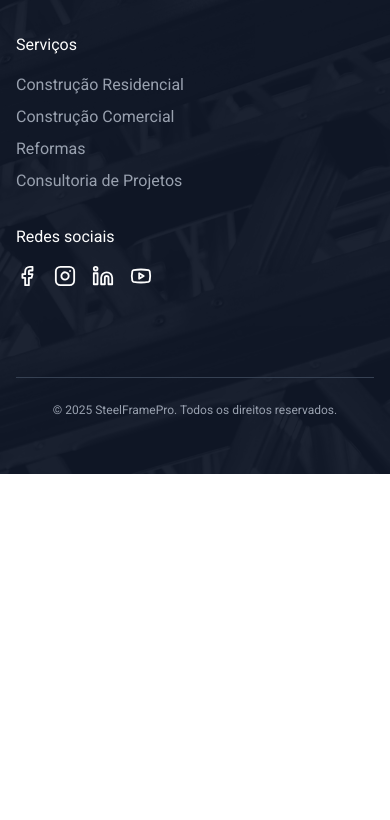
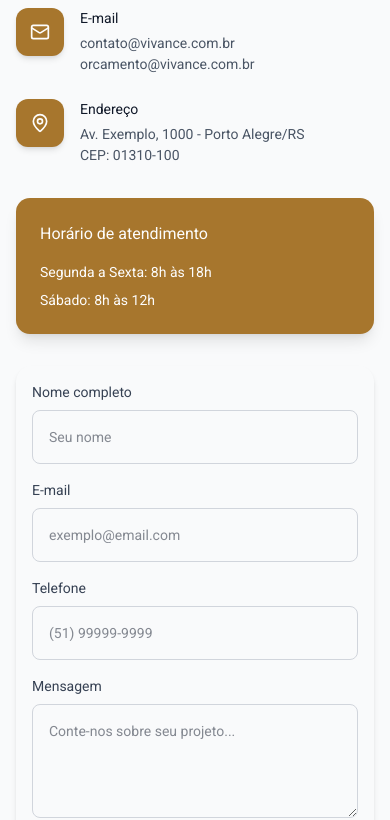
Before and after one commit to rafaelmjardim/vivance-project, a Next.js app: page / in a window 390 px wide. Shown: the part 7811-8631 px from the top of the page. Before the commit the page ends 8285 px from the top, so only its background shows below. Built offline with nearby package versions, Linux system fonts and the light colour scheme.

Commit message:
feat: implementa tela de contato

```diff
--- /dev/null
+++ b/app/_components/contact.tsx
@@ -0,0 +1,118 @@
+import { LuMail, LuMapPin, LuPhone, LuSend } from "react-icons/lu";
+import { SectionHeader } from "./ui/sectionHeader";
+import { IconType } from "react-icons";
+import { Button } from "./ui/button";
+
+type Contact = {
+  label: string;
+  opt1: string;
+  opt2: string;
+  icon: IconType;
+};
+
+export function Contact() {
+  const contacts: Contact[] = [
+    {
+      label: "Telefone",
+      opt1: "(51) 99999-9999",
+      opt2: "(51) 33333-3333",
+      icon: LuPhone,
+    },
+    {
+      label: "E-mail",
+      opt1: "contato@vivance.com.br",
+      opt2: "orcamento@vivance.com.br",
+      icon: LuMail,
+    },
+    {
+      label: "Endereço",
+      opt1: "Av. Exemplo, 1000 - Porto Alegre/RS",
+      opt2: "CEP: 01310-100",
+      icon: LuMapPin,
+    },
+  ];
+  return (
+    <section
+      id="contact"
+      className="py-32 px-4 sm:px-6 bg-surface-inverse-secundary items-center sm:gap-16"
+    >
+      <SectionHeader
+        title="Solicite seu orçamento"
+        description="Transforme seu projeto em realidade. Entre em contato conosco e descubra como podemos ajudar."
+      />
+
+      <div className="grid md:grid-cols-2 gap-8 sm:gap-10 md:gap-12 max-w-6xl mx-auto mt-16">
+        <div className="flex flex-col gap-8">
+          <h3 className="text-lg ">Fale conosco</h3>
+
+          <div className="flex flex-col gap-6">
+            {contacts.map((contact, index) => (
+              <div key={index} className="flex gap-4">
+                <div className="bg-surface-primary rounded-xl w-fit h-fit p-3.5 shadow-md">
+                  <contact.icon className="text-icon-inverse" size={20} />
+                </div>
+                <div>
+                  <h4 className="mb-1 text-md text-text-default">
+                    {contact.label}
+                  </h4>
+                  <p className="text-text-secundary text-md">{contact.opt1}</p>
+                  <p className="text-text-secundary text-md">{contact.opt2}</p>
+                </div>
+              </div>
+            ))}
+          </div>
+          <div className="w-full bg-surface-primary shadow-lg p-6 rounded-[.875rem] text-text-inverse">
+            <h3 className="text-base sm:text-lg max-w-52.75 mb-4">
+              Horário de atendimento
+            </h3>
+            <p className="mb-2 text-sm">Segunda a Sexta: 8h às 18h</p>
+            <p className="text-sm">Sábado: 8h às 12h</p>
+          </div>
+        </div>
+
+        <div className="rounded-2xl p-4 sm:p-6 lg:8 shadow-md flex flex-col gap-4 sm:gap-6">
+          <div className="flex flex-col">
+            <label className="text-text-label text-sm mb-2">
+              Nome completo
+            </label>
+            <input
+              className="border border-stroke-default rounded-lg p-4 text-sm focus:outline-none focus:ring-2 focus:ring-icon-active transition-all"
+              type="text"
+              placeholder="Seu nome"
+            />
+          </div>
+          <div className="flex flex-col">
+            <label className="text-text-label text-sm mb-2">E-mail</label>
+            <input
+              className="border border-stroke-default rounded-lg p-4 text-sm focus:outline-none focus:ring-2 focus:ring-icon-active transition-all"
+              type="text"
+              placeholder="exemplo@email.com"
+            />
+          </div>
+          <div className="flex flex-col">
+            <label className="text-text-label text-sm mb-2">Telefone</label>
+            <input
+              className="border border-stroke-default rounded-lg p-4 text-sm focus:outline-none focus:ring-2 focus:ring-icon-active transition-all"
+              type="text"
+              placeholder="(51) 99999-9999"
+            />
+          </div>
+          <div className="flex flex-col">
+            <label className="text-text-label text-sm mb-2">Mensagem</label>
+
+            <textarea
+              name="mensagem"
+              className="border border-stroke-default rounded-lg p-4 text-sm focus:outline-none focus:ring-2 focus:ring-icon-active transition-all"
+              placeholder="Conte-nos sobre seu projeto..."
+              rows={4}
+            ></textarea>
+          </div>
+          <Button>
+            Enviar mensagem
+            <LuSend size={20} />
+          </Button>
+        </div>
+      </div>
+    </section>
+  );
+}
--- a/app/globals.css
+++ b/app/globals.css
@@ -18,6 +18,7 @@
 
   --text-default: #101828;
   --text-secundary: #4a5565;
+  --text-label: #364153;
   --text-inverse: #fdfdfd;
   --text-inverse-secundary: #eeeeee;
   --text-active: #daa04e;
@@ -27,6 +28,8 @@
   --icon-inverse: #fdfdfd;
 
   --text-md: 0.875rem;
+
+  --stroke-default: #d1d5dc;
 }
 
 @theme inline {
@@ -45,6 +48,7 @@
 
   --color-text-default: var(--color-text-default);
   --color-text-secundary: var(--text-secundary);
+  --color-text-label: var(--text-label);
   --color-text-inverse: var(--text-inverse);
   --color-text-inverse-secundary: var(--text-inverse-secundary);
   --color-text-active: var(--text-active);
@@ -52,6 +56,8 @@
 
   --color-icon-active: var(--icon-active);
   --color-icon-inverse: var(--icon-inverse);
+
+  --color-stroke-default: var(--stroke-default);
 
   --text-md: var(--text-md);
 }
--- a/app/page.tsx
+++ b/app/page.tsx
@@ -1,5 +1,6 @@
 import { AboutStellFrame } from "./_components/aboutSteelFrame";
 import { BenefitsSteelFrame } from "./_components/benefitsSteelFrame";
+import { Contact } from "./_components/contact";
 import { Footer } from "./_components/footer";
 import { Hero } from "./_components/hero";
 import { Process } from "./_components/process";
@@ -13,6 +14,7 @@ export default function App() {
       <BenefitsSteelFrame />
       <ProjectCatalog />
       <Process />
+      <Contact />
       <Footer />
     </main>
   );
```
